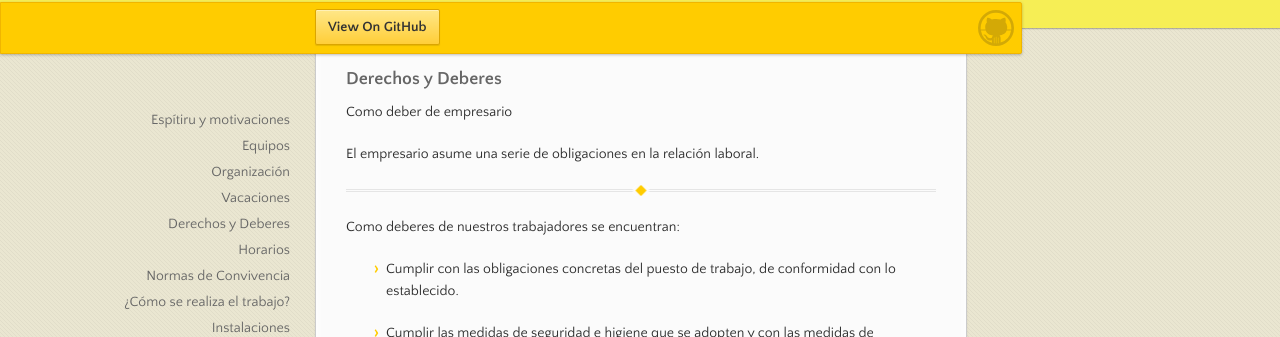
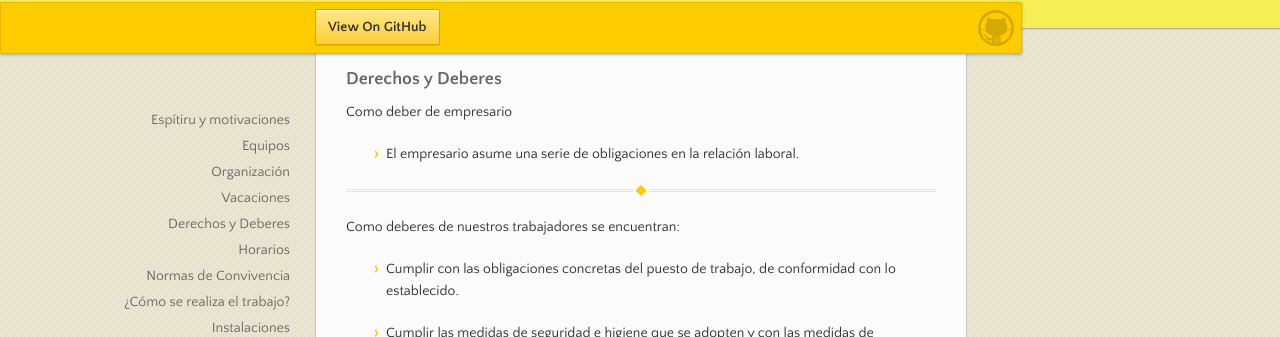
Before and after one commit to AdrinFdez/TecnoT8, a Jekyll site: the page built from index.md, in a window 1280 px wide and 900 px high, scrolled down 1497 px. Shown: the part 113-450 px from the top of the window. Built offline with Jekyll 4.4.1, drawn with Linux system fonts in a browser that asks for light colours.

```diff
--- a/index.md
+++ b/index.md
@@ -51,7 +51,7 @@ Este es el calendario de vacaciones mayores que recogemos en TecnoT8 sin incluir
 
 Como deber de empresario
 
-El empresario asume una serie de obligaciones en la relación laboral.
+- El empresario asume una serie de obligaciones en la relación laboral.
 
 ***
 
```
